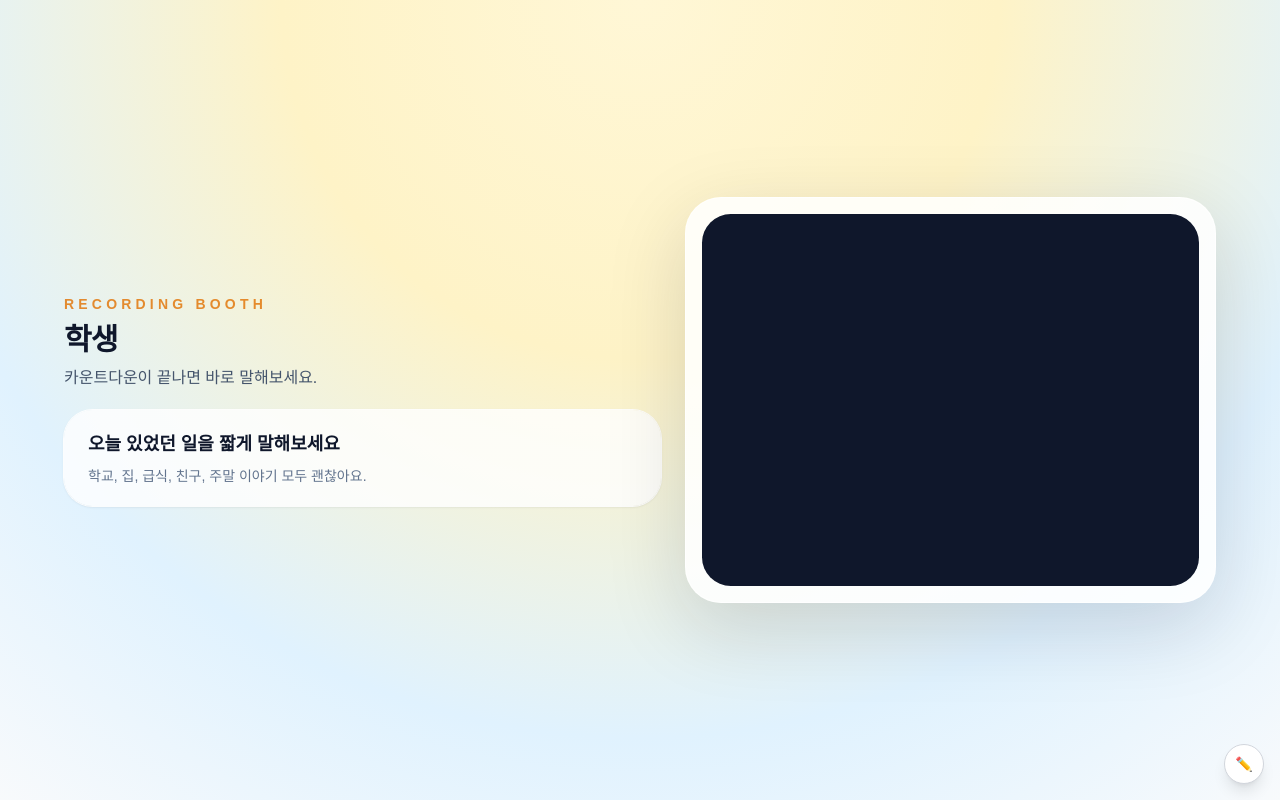
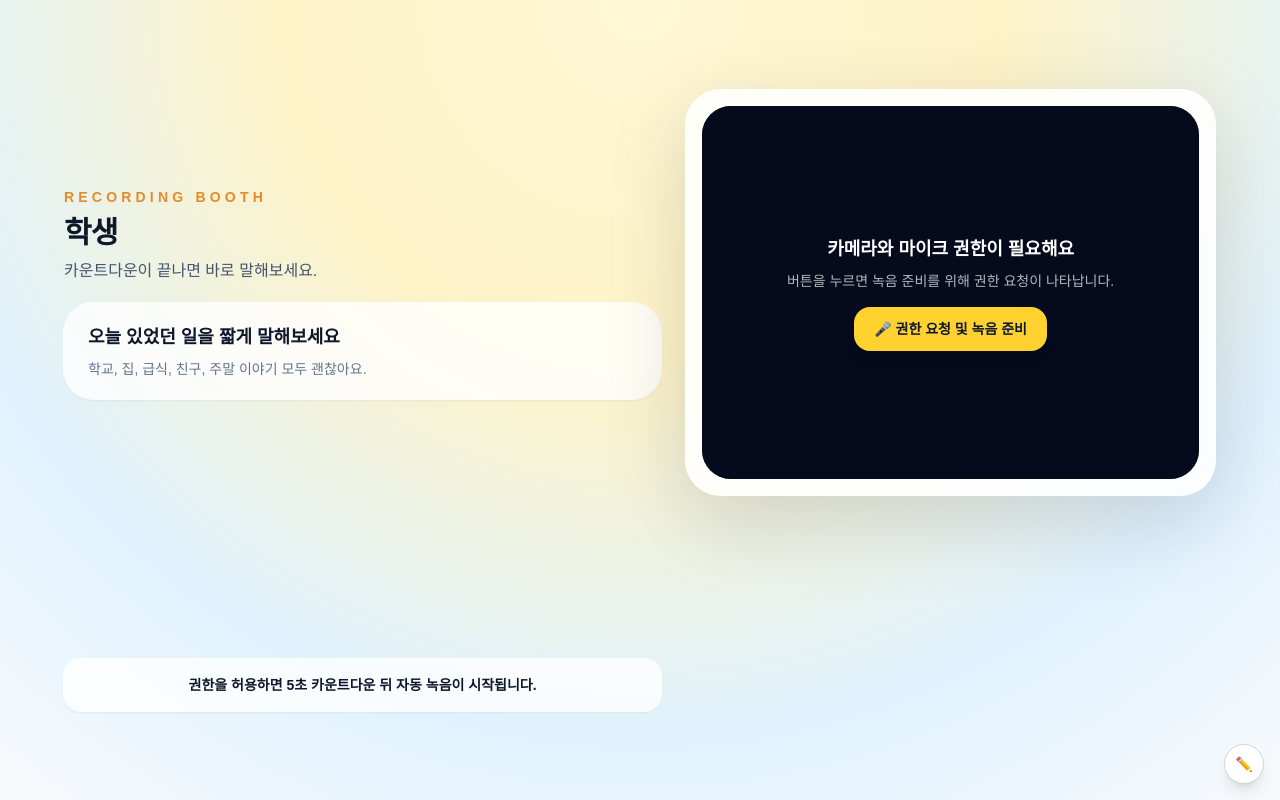
Before and after one commit to IEP-ON/PBS, a Next.js app: page /diary-kiosk/record/1 in a window 1280 px wide. Built offline with nearby package versions, Linux system fonts and the light colour scheme; no server answers.

Commit message:
fix: require explicit media permission prompts for diary kiosk

```diff
--- a/app/diary-kiosk/page.tsx
+++ b/app/diary-kiosk/page.tsx
@@ -3,6 +3,8 @@
 import { useCallback, useEffect, useRef, useState } from 'react'
 import { useRouter } from 'next/navigation'
 import Link from 'next/link'
+
+type CameraPermissionState = 'unknown' | 'prompt' | 'granted' | 'denied' | 'unsupported'
 
 export default function DiaryKioskPage() {
   const router = useRouter()
@@ -14,6 +16,8 @@ export default function DiaryKioskPage() {
   const [error, setError] = useState('')
   const [loading, setLoading] = useState(false)
   const [ready, setReady] = useState(false)
+  const [requestingPermission, setRequestingPermission] = useState(false)
+  const [cameraPermission, setCameraPermission] = useState<CameraPermissionState>('unknown')
 
   const stopCamera = useCallback(() => {
     scanningRef.current = false
@@ -50,12 +54,14 @@ export default function DiaryKioskPage() {
   const startCamera = useCallback(async () => {
     setError('')
     setReady(false)
+    setRequestingPermission(true)
 
     try {
       const stream = await navigator.mediaDevices.getUserMedia({
         video: { facingMode: 'user', width: { ideal: 1280 }, height: { ideal: 720 } },
       })
 
+      setCameraPermission('granted')
       streamRef.current = stream
       scanningRef.current = true
 
@@ -99,14 +105,32 @@ export default function DiaryKioskPage() {
 
       requestAnimationFrame(tick)
     } catch {
+      setCameraPermission('denied')
       setError('카메라를 사용할 수 없습니다. 권한을 확인해주세요.')
+    } finally {
+      setRequestingPermission(false)
     }
   }, [handleQrData])
 
   useEffect(() => {
-    void startCamera()
+    const updatePermission = async () => {
+      if (!navigator.permissions?.query) {
+        setCameraPermission('unsupported')
+        return
+      }
+
+      try {
+        const status = await navigator.permissions.query({ name: 'camera' as PermissionName })
+        setCameraPermission(status.state as CameraPermissionState)
+        status.onchange = () => setCameraPermission(status.state as CameraPermissionState)
+      } catch {
+        setCameraPermission('unsupported')
+      }
+    }
+
+    void updatePermission()
     return () => stopCamera()
-  }, [startCamera, stopCamera])
+  }, [stopCamera])
 
   return (
     <div className="min-h-[100dvh] bg-[radial-gradient(circle_at_top,_#fff6d8_0%,_#ffedd5_30%,_#e0f2fe_68%,_#f8fafc_100%)] px-4 py-6">
@@ -141,11 +165,37 @@ export default function DiaryKioskPage() {
 
             {!ready && (
               <div className="absolute inset-0 flex items-center justify-center bg-slate-950/60">
-                <div className="h-12 w-12 animate-spin rounded-full border-4 border-white border-t-transparent" />
+                {requestingPermission ? (
+                  <div className="h-12 w-12 animate-spin rounded-full border-4 border-white border-t-transparent" />
+                ) : (
+                  <div className="px-6 text-center text-white">
+                    <p className="text-lg font-black">카메라 권한을 먼저 받아야 해요</p>
+                    <p className="mt-2 text-sm text-white/70">버튼을 누르면 갤럭시탭 PWA에서 권한 요청이 나타납니다.</p>
+                    <button
+                      type="button"
+                      onClick={() => void startCamera()}
+                      className="mt-4 rounded-2xl bg-amber-300 px-5 py-3 text-sm font-black text-slate-900 shadow-lg transition hover:bg-amber-200"
+                    >
+                      📷 카메라 권한 요청 및 시작
+                    </button>
+                  </div>
+                )}
               </div>
             )}
           </div>
         </div>
+
+        {!ready && (
+          <div className="rounded-[1.4rem] bg-white/80 px-5 py-4 text-center shadow-sm ring-1 ring-white/80">
+            <p className="text-sm font-bold text-slate-900">
+              {cameraPermission === 'denied'
+                ? '권한이 거부되어 있어요. 브라우저 또는 앱 설정에서 카메라 권한을 허용해주세요.'
+                : cameraPermission === 'granted'
+                  ? '카메라를 연결하는 중입니다.'
+                  : '카메라 권한을 요청한 뒤 스캔을 시작해주세요.'}
+            </p>
+          </div>
+        )}
 
         {loading && (
           <div className="rounded-2xl bg-emerald-500 px-6 py-4 text-center text-lg font-black text-white shadow-lg">
--- a/app/diary-kiosk/record/[studentId]/page.tsx
+++ b/app/diary-kiosk/record/[studentId]/page.tsx
@@ -4,6 +4,7 @@ import { useEffect, useRef, useState } from 'react'
 import { useParams, useRouter, useSearchParams } from 'next/navigation'
 
 type RecordingState = 'idle' | 'recording' | 'processing'
+type MediaPermissionState = 'unknown' | 'prompt' | 'granted' | 'denied' | 'unsupported'
 
 export default function DiaryRecordPage() {
   const AUTO_START_COUNTDOWN = 5
@@ -21,6 +22,9 @@ export default function DiaryRecordPage() {
   const [cameraReady, setCameraReady] = useState(false)
   const [snapshotCaptured, setSnapshotCaptured] = useState(false)
   const [error, setError] = useState('')
+  const [requestingMedia, setRequestingMedia] = useState(false)
+  const [cameraPermission, setCameraPermission] = useState<MediaPermissionState>('unknown')
+  const [microphonePermission, setMicrophonePermission] = useState<MediaPermissionState>('unknown')
 
   const videoRef = useRef<HTMLVideoElement>(null)
   const mediaRecorderRef = useRef<MediaRecorder | null>(null)
@@ -32,10 +36,14 @@ export default function DiaryRecordPage() {
   const snapshotBlobRef = useRef<Blob | null>(null)
   const startRecordingRef = useRef<() => void>(() => {})
 
+  const setupMedia = useRef<() => Promise<void>>(async () => {})
+
   useEffect(() => {
     let mounted = true
 
-    const setupMedia = async () => {
+    setupMedia.current = async () => {
+      setRequestingMedia(true)
+      setError('')
       try {
         const stream = await navigator.mediaDevices.getUserMedia({
           video: {
@@ -54,6 +62,8 @@ export default function DiaryRecordPage() {
           return
         }
 
+        setCameraPermission('granted')
+        setMicrophonePermission('granted')
         streamRef.current = stream
         if (videoRef.current) {
           videoRef.current.srcObject = stream
@@ -63,11 +73,41 @@ export default function DiaryRecordPage() {
         setCameraReady(true)
         setCountdown(AUTO_START_COUNTDOWN)
       } catch {
+        setCameraPermission('denied')
+        setMicrophonePermission('denied')
         setError('카메라와 마이크 권한을 확인해주세요.')
+      } finally {
+        if (mounted) {
+          setRequestingMedia(false)
+        }
       }
     }
 
-    void setupMedia()
+    const updatePermissions = async () => {
+      if (!navigator.permissions?.query) {
+        setCameraPermission('unsupported')
+        setMicrophonePermission('unsupported')
+        return
+      }
+
+      try {
+        const cameraStatus = await navigator.permissions.query({ name: 'camera' as PermissionName })
+        setCameraPermission(cameraStatus.state as MediaPermissionState)
+        cameraStatus.onchange = () => setCameraPermission(cameraStatus.state as MediaPermissionState)
+      } catch {
+        setCameraPermission('unsupported')
+      }
+
+      try {
+        const microphoneStatus = await navigator.permissions.query({ name: 'microphone' as PermissionName })
+        setMicrophonePermission(microphoneStatus.state as MediaPermissionState)
+        microphoneStatus.onchange = () => setMicrophonePermission(microphoneStatus.state as MediaPermissionState)
+      } catch {
+        setMicrophonePermission('unsupported')
+      }
+    }
+
+    void updatePermissions()
 
     return () => {
       mounted = false
@@ -286,6 +326,26 @@ export default function DiaryRecordPage() {
                 <p className="mt-4 text-lg font-bold text-white">일기를 정리하는 중...</p>
               </div>
             )}
+
+            {!cameraReady && state === 'idle' && countdown === null && (
+              <div className="absolute inset-0 flex flex-col items-center justify-center bg-slate-950/70 px-6 text-center">
+                {requestingMedia ? (
+                  <div className="h-12 w-12 animate-spin rounded-full border-4 border-white border-t-transparent" />
+                ) : (
+                  <>
+                    <p className="text-lg font-black text-white">카메라와 마이크 권한이 필요해요</p>
+                    <p className="mt-2 text-sm text-white/70">버튼을 누르면 녹음 준비를 위해 권한 요청이 나타납니다.</p>
+                    <button
+                      type="button"
+                      onClick={() => void setupMedia.current()}
+                      className="mt-4 rounded-2xl bg-amber-300 px-5 py-3 text-sm font-black text-slate-900 shadow-lg transition hover:bg-amber-200"
+                    >
+                      🎤 권한 요청 및 녹음 준비
+                    </button>
+                  </>
+                )}
+              </div>
+            )}
           </div>
         </div>
 
@@ -295,6 +355,16 @@ export default function DiaryRecordPage() {
           </div>
         )}
 
+        {!cameraReady && (
+          <div className="w-full rounded-2xl bg-white/80 px-5 py-4 text-center shadow-sm ring-1 ring-white/90">
+            <p className="text-sm font-bold text-slate-900">
+              {cameraPermission === 'denied' || microphonePermission === 'denied'
+                ? '권한이 거부되어 있어요. 앱 또는 브라우저 설정에서 카메라와 마이크를 허용해주세요.'
+                : '권한을 허용하면 5초 카운트다운 뒤 자동 녹음이 시작됩니다.'}
+            </p>
+          </div>
+        )}
+
       </div>
     </div>
   )
```
